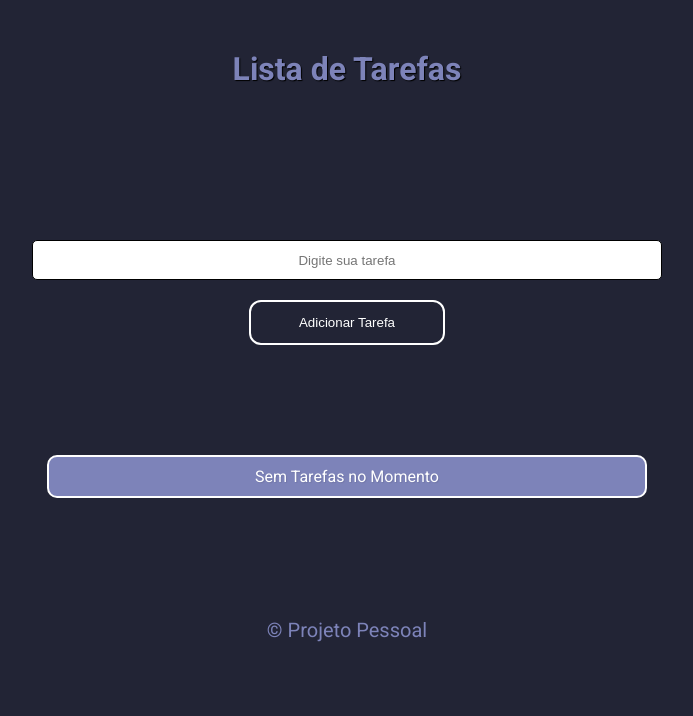
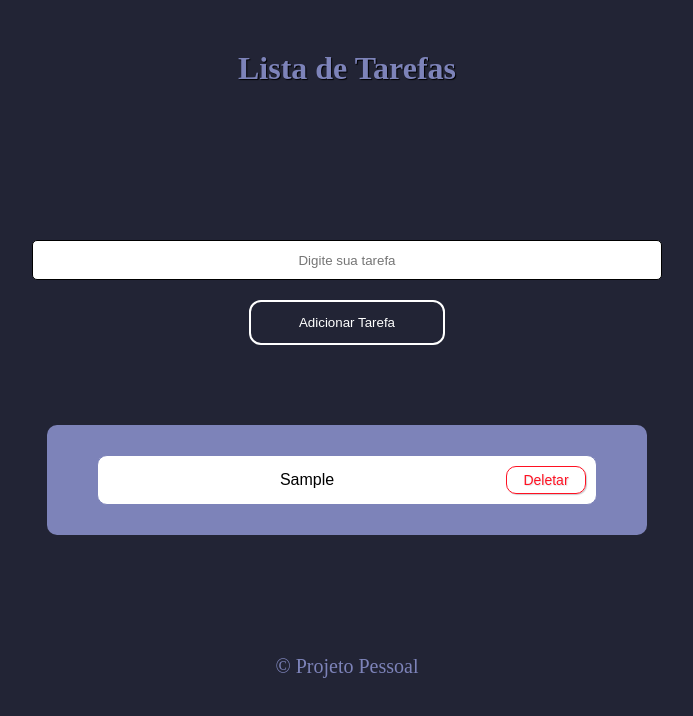
Before and after one commit to cicero-lucas/lista_de_tarefas, a React (Vite) app: page / in a window 1280 px wide. Both pictures are taken after typing "Sample" into the empty fields and a click on the button "Adicionar Tarefa". Shown: the top 716 px of the page, without its empty margins (293-986 px from the left). Built offline with nearby package versions, Linux system fonts and the light colour scheme; the HTML template or start-up script is replaced by a standard one.

Commit message:
projeto lista de tarefas

```diff
--- a/src/componentes/Main.jsx
+++ b/src/componentes/Main.jsx
@@ -6,16 +6,22 @@ export default function Main(){
 
     function addTarefa(form){
         form.preventDefault()
-        setTarefa([...tarefa],{text:texto,comp:false})
+        setTarefa([...tarefa,{text:texto,comp:false}])
         setTexto('')
         document.getElementById('itarefa').focus()
+        console.log(tarefa)
     }
 
     const delTarefa= (index)=>{
         const listaAux=[...tarefa]
         listaAux.splice(index,1)
         setTarefa(listaAux)
-        console.log(listaAux)
+    }
+
+    const MarkTarefa= (index)=>{
+        const listaAux=[...tarefa]
+        listaAux[index].comp=!listaAux[index].comp
+        setTarefa(listaAux)
     }
 
 
@@ -38,15 +44,22 @@ export default function Main(){
                         ?
 
 
-                            <div>
-                                {Object.values(tarefa).map((item, index) => (
-                                    <div key={index} className="item">
-                                        <p key={index} className="tarefa">{item}</p>
+                            <div className="caixaItem">
+
+                                {(tarefa).map((item, index) => (
+                                    <div key={index} className={(item.comp)?'item mark': 'item'}>
+
+                                        <div key={index} className="tarefa "  onClick={()=>MarkTarefa(index)}>
+                                            {item.text}</div>
+
                                         <div className="btnd ">
                                             <button onClick={()=>delTarefa(index)}>Deletar</button></div>
-                                    </div>
+                                        </div>
 
                                 ))}
+
+
+
                             </div>
 
 
--- a/src/css/index.css
+++ b/src/css/index.css
@@ -1,6 +1,4 @@
 @charset "UTF-8";
-
-@import url('https://fonts.googleapis.com/css2?family=Roboto:ital,wght@0,300;0,400;0,500;0,700;0,900;1,300;1,400;1,500;1,700;1,900&display=swap');
 
 *{
     margin: 0;
@@ -14,7 +12,7 @@ body{
     justify-content: center;
     align-items: center;
     align-content: center;
-    font-family: 'Roboto', sans-serif;
+    font-family:'Times New Roman', Times, serif;
 
 }
 
@@ -27,7 +25,7 @@ header{
 header h1{
     height: 20vh;
     padding: 50px;
-    font-family: 'Roboto', sans-serif;
+    font-family: 'Times New Roman', Times, serif;
     font-weight: 600;
     color: #7d83b9;
     text-shadow: 1px 1px 1px black;
@@ -90,9 +88,20 @@ div.campos{
     background-color: #7d83b9;
 }
 
+.caixaItem{
+    background-color: #7d83b9;
+    width: 600px;
+    margin:20px auto;
+    display: flex;
+    justify-content: center;
+    align-items: center;
+    flex-wrap: wrap;
+    border-radius: 10px;
+    padding: 10px;
 
+}
 .item{
-    width: 600px;
+    width: 500px;
     margin: 20px auto;
     display: flex;
     background-color: white;
@@ -104,6 +113,7 @@ div.campos{
     border: 1px solid #7d83b9;
 }
 
+
 .btnd button{
     width: 80px;
     padding: 5px;
@@ -114,7 +124,9 @@ div.campos{
     font-size: 14px;
     text-shadow: 1px 1px 1px #2224351f;
     box-shadow: 1px 1px 1px #2224353c;
+    z-index: 1;
 }
+
 .item .tarefa{
    flex: 70%;
    text-align: center;
@@ -137,7 +149,7 @@ footer{
 }
 
 
-@media screen and (max-width:620px) {
+@media screen and (max-width:650px) {
     form{
         width: 100%;
         margin: auto;
@@ -151,4 +163,7 @@ footer{
         width: 100%;
     }
 
+    .caixaItem{
+        width: 100%;
+    }
 }
```
